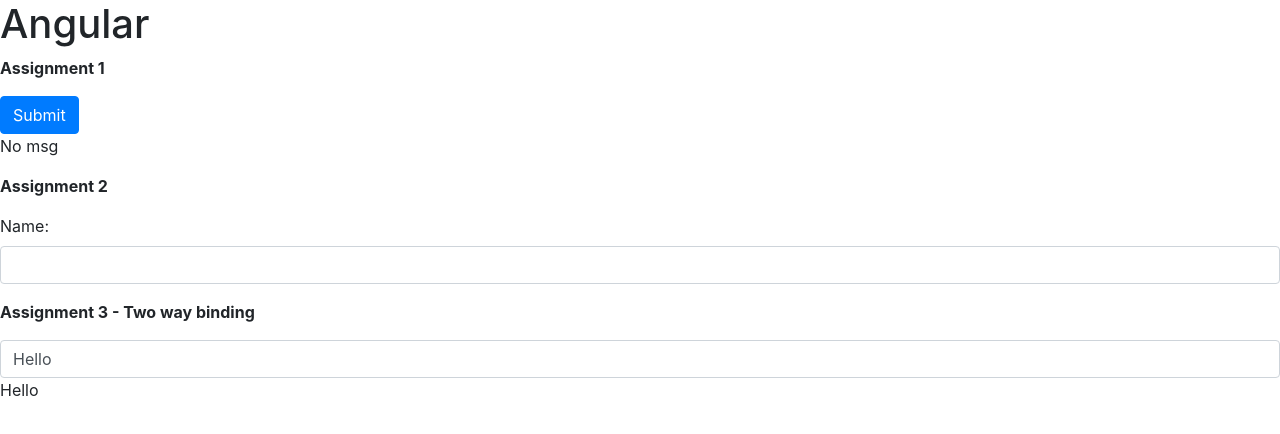
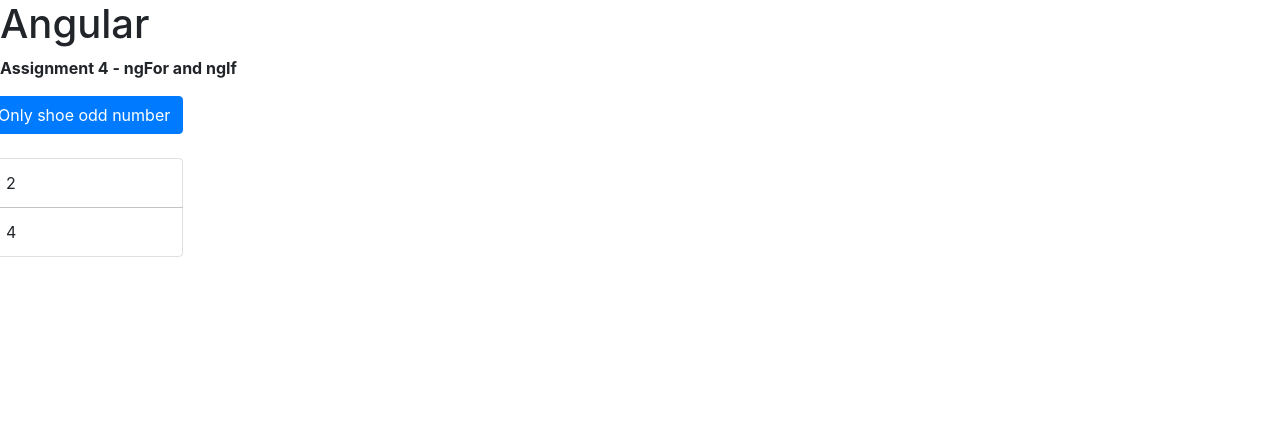
Before and after one commit to saraang/angular-assignment-all, an Angular app: page / in a window 1280 px wide. Shown: the top 434 px of the page. Built offline with nearby package versions, Linux system fonts and the light colour scheme.

Commit message:
Directives - ngFor, ngIf, ngClass, ngStyle

```diff
--- a/src/app/app.component.html
+++ b/src/app/app.component.html
@@ -1,9 +1,11 @@
 <!-- String Interpolation-->
 
 <h1>{{name}}</h1>
-
+<!--
 <app-assignment1></app-assignment1>
 
 <app-assignment2></app-assignment2>
 
 <app-assignment3></app-assignment3>
+-->
+<app-assignment4></app-assignment4>
--- a/src/app/app.module.ts
+++ b/src/app/app.module.ts
@@ -6,10 +6,11 @@
 import { Assignment1Component } from './assignment1/assignment1.component';
 import { Assignment2Component } from './assignment2/assignment2.component';
 import { Assignment3Component } from './assignment3/assignment3.component';
+import { Assignment4Component } from './assignment4/assignment4.component';
 
 @NgModule({
   imports:      [ BrowserModule, FormsModule ],
-  declarations: [ AppComponent, Assignment1Component, Assignment2Component, Assignment3Component ],
+  declarations: [ AppComponent, Assignment1Component, Assignment2Component, Assignment3Component, Assignment4Component ],
   bootstrap:    [ AppComponent ]
 })
 export class AppModule { }
--- /dev/null
+++ b/src/app/assignment4/assignment4.component.css
@@ -0,0 +1,3 @@
+.odd{
+  color: red;
+}
--- /dev/null
+++ b/src/app/assignment4/assignment4.component.html
@@ -0,0 +1,28 @@
+<p>
+<b>Assignment 4 - ngFor and ngIf</b>
+</p>
+
+<div class="row">
+  <div class="col-xs-12">
+    <button class="btn btn-primary" (click)="onlyOdd = !onlyOdd"> Only shoe odd number </button>
+    <br><br>
+    <ul class="list-group">
+      <div *ngIf="onlyOdd">
+        <li class="list-group-item"
+            [ngClass]="{odd: odd % 2 !==0}"
+            [ngStyle]="{backgroundColor: odd % 2 !== 0 ? 'yellow':'transparent'}"
+            *ngFor="let odd of oddNumbers">
+          {{odd}}
+        </li>
+      </div>
+      <div *ngIf="!onlyOdd">
+        <li class="list-group-item"
+        [ngClass]="{odd: even % 2 !==0}"
+        [ngStyle]="{backgroundColor: even % 2 !== 0 ? 'yellow':'transparent'}"
+        *ngFor="let even of evenNumbers">
+          {{even}}
+        </li>
+      </div>
+    </ul>
+  </div>
+</div>
--- /dev/null
+++ b/src/app/assignment4/assignment4.component.ts
@@ -0,0 +1,21 @@
+import { Component, OnInit } from '@angular/core';
+
+@Component({
+  selector: 'app-assignment4',
+  templateUrl: './assignment4.component.html',
+  styleUrls: ['./assignment4.component.css']
+})
+export class Assignment4Component implements OnInit {
+
+//  numbers = [1,2,3,4,5];
+  onlyOdd = false;
+
+  oddNumbers = [1,3,5];
+  evenNumbers = [2,4]
+
+  constructor() { }
+
+  ngOnInit() {
+  }
+
+}
```
